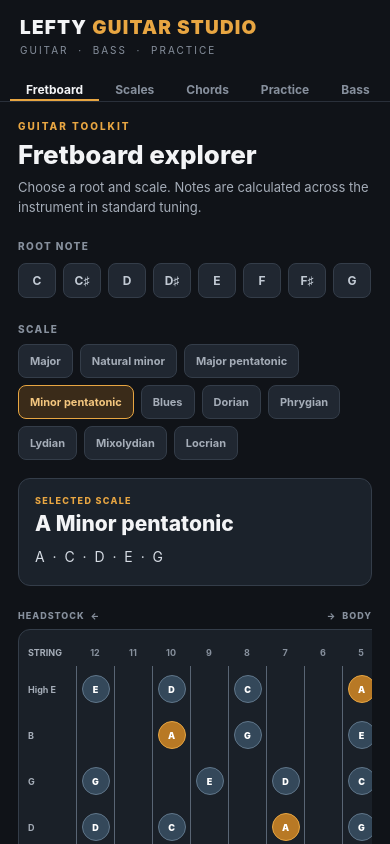
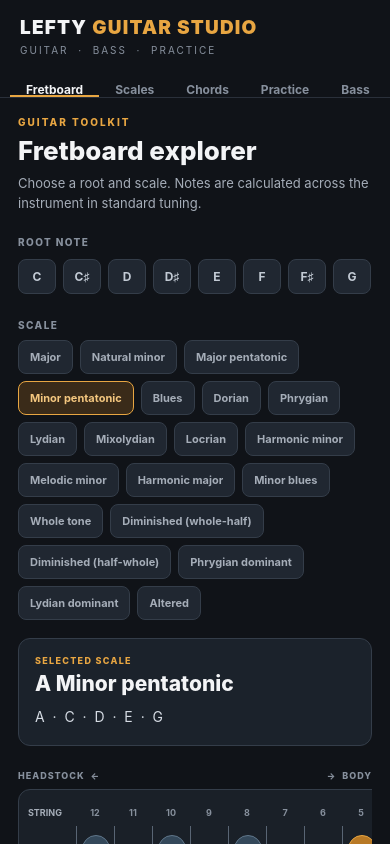
Before and after one commit to redi5011-prog/Lefty-Guitar-Studio-Snack-, a React Native app: screen / in a window 390 px wide. Built offline with nearby package versions, Linux system fonts and the light colour scheme.

Commit message:
Expand scale and chord theory libraries for guitar and bass

```diff
--- a/src/musicTheory.ts
+++ b/src/musicTheory.ts
@@ -22,7 +22,17 @@ export const SCALE_DEFINITIONS = {
   "Phrygian": { intervals: [0, 1, 3, 5, 7, 8, 10], formula: "1  ♭2  ♭3  4  5  ♭6  ♭7" },
   "Lydian": { intervals: [0, 2, 4, 6, 7, 9, 11], formula: "1  2  3  ♯4  5  6  7" },
   "Mixolydian": { intervals: [0, 2, 4, 5, 7, 9, 10], formula: "1  2  3  4  5  6  ♭7" },
-  "Locrian": { intervals: [0, 1, 3, 5, 6, 8, 10], formula: "1  ♭2  ♭3  4  ♭5  ♭6  ♭7" }
+  "Locrian": { intervals: [0, 1, 3, 5, 6, 8, 10], formula: "1  ♭2  ♭3  4  ♭5  ♭6  ♭7" },
+  "Harmonic minor": { intervals: [0, 2, 3, 5, 7, 8, 11], formula: "1  2  ♭3  4  5  ♭6  7" },
+  "Melodic minor": { intervals: [0, 2, 3, 5, 7, 9, 11], formula: "1  2  ♭3  4  5  6  7" },
+  "Harmonic major": { intervals: [0, 2, 4, 5, 7, 8, 11], formula: "1  2  3  4  5  ♭6  7" },
+  "Minor blues": { intervals: [0, 3, 5, 6, 7, 10], formula: "1  ♭3  4  ♭5  5  ♭7" },
+  "Whole tone": { intervals: [0, 2, 4, 6, 8, 10], formula: "1  2  3  ♯4  ♯5  ♭7" },
+  "Diminished (whole-half)": { intervals: [0, 2, 3, 5, 6, 8, 9, 11], formula: "1  2  ♭3  4  ♭5  ♭6  6  7" },
+  "Diminished (half-whole)": { intervals: [0, 1, 3, 4, 6, 7, 9, 10], formula: "1  ♭2  ♭3  3  ♯4  5  6  ♭7" },
+  "Phrygian dominant": { intervals: [0, 1, 4, 5, 7, 8, 10], formula: "1  ♭2  3  4  5  ♭6  ♭7" },
+  "Lydian dominant": { intervals: [0, 2, 4, 6, 7, 9, 10], formula: "1  2  3  ♯4  5  6  ♭7" },
+  "Altered": { intervals: [0, 1, 3, 4, 6, 8, 10], formula: "1  ♭2  ♯2  3  ♭5  ♯5  ♭7" }
 } as const;
 
 export type ScaleName = keyof typeof SCALE_DEFINITIONS;
@@ -38,7 +48,23 @@ export const CHORD_DEFINITIONS = {
   "Major 7": { intervals: [0, 4, 7, 11], formula: "1  3  5  7" },
   "Minor 7": { intervals: [0, 3, 7, 10], formula: "1  ♭3  5  ♭7" },
   "Dominant 7": { intervals: [0, 4, 7, 10], formula: "1  3  5  ♭7" },
-  "Minor 7♭5": { intervals: [0, 3, 6, 10], formula: "1  ♭3  ♭5  ♭7" }
+  "Minor 7♭5": { intervals: [0, 3, 6, 10], formula: "1  ♭3  ♭5  ♭7" },
+  "6": { intervals: [0, 4, 7, 9], formula: "1  3  5  6" },
+  "Minor 6": { intervals: [0, 3, 7, 9], formula: "1  ♭3  5  6" },
+  "Add9": { intervals: [0, 4, 7, 14], formula: "1  3  5  9" },
+  "Minor add9": { intervals: [0, 3, 7, 14], formula: "1  ♭3  5  9" },
+  "7sus4": { intervals: [0, 5, 7, 10], formula: "1  4  5  ♭7" },
+  "7♭5": { intervals: [0, 4, 6, 10], formula: "1  3  ♭5  ♭7" },
+  "7♯5": { intervals: [0, 4, 8, 10], formula: "1  3  ♯5  ♭7" },
+  "Major 9": { intervals: [0, 4, 7, 11, 14], formula: "1  3  5  7  9" },
+  "Minor 9": { intervals: [0, 3, 7, 10, 14], formula: "1  ♭3  5  ♭7  9" },
+  "Dominant 9": { intervals: [0, 4, 7, 10, 14], formula: "1  3  5  ♭7  9" },
+  "Major 11": { intervals: [0, 4, 7, 11, 14, 17], formula: "1  3  5  7  9  11" },
+  "Minor 11": { intervals: [0, 3, 7, 10, 14, 17], formula: "1  ♭3  5  ♭7  9  11" },
+  "Dominant 11": { intervals: [0, 4, 7, 10, 14, 17], formula: "1  3  5  ♭7  9  11" },
+  "Major 13": { intervals: [0, 4, 7, 11, 14, 17, 21], formula: "1  3  5  7  9  11  13" },
+  "Minor 13": { intervals: [0, 3, 7, 10, 14, 17, 21], formula: "1  ♭3  5  ♭7  9  11  13" },
+  "Dominant 13": { intervals: [0, 4, 7, 10, 14, 17, 21], formula: "1  3  5  ♭7  9  11  13" }
 } as const;
 
 export type ChordName = keyof typeof CHORD_DEFINITIONS;
```
